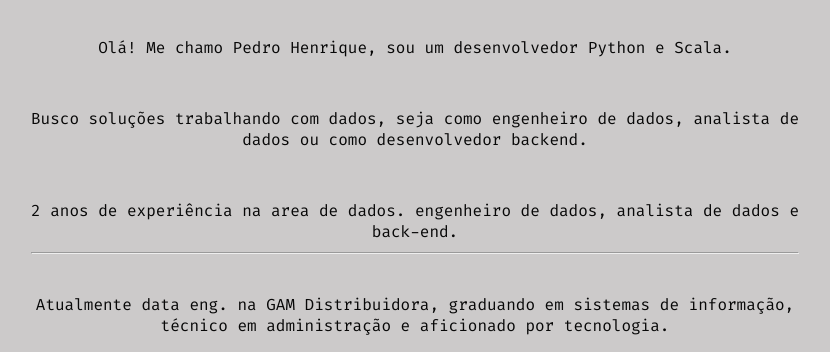
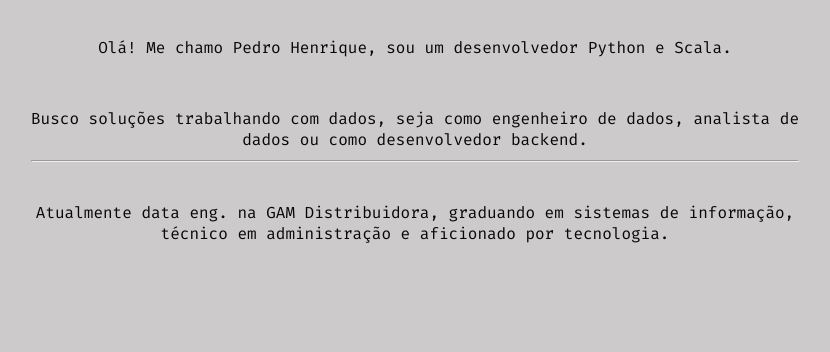
Before and after one commit to pedrohgoncalvess/Portfolio, a plain HTML site: page index.html in a window 1280 px wide. Shown: the part 202-554 px from the top of the page, without its empty margins (225-1055 px from the left). Drawn offline with Linux system fonts and the light colour scheme.

Commit message:
refactor: index.html

```diff
--- a/index.html
+++ b/index.html
@@ -61,10 +61,6 @@
         Busco soluções trabalhando com dados, seja como engenheiro de dados,
         analista de dados ou como desenvolvedor backend.
       </p>
-      <p>
-        2 anos de experiência na area de dados. engenheiro de dados, analista de
-        dados e back-end.
-      </p>
       <hr />
       <p>
         Atualmente data eng. na GAM Distribuidora, graduando em sistemas de
```
